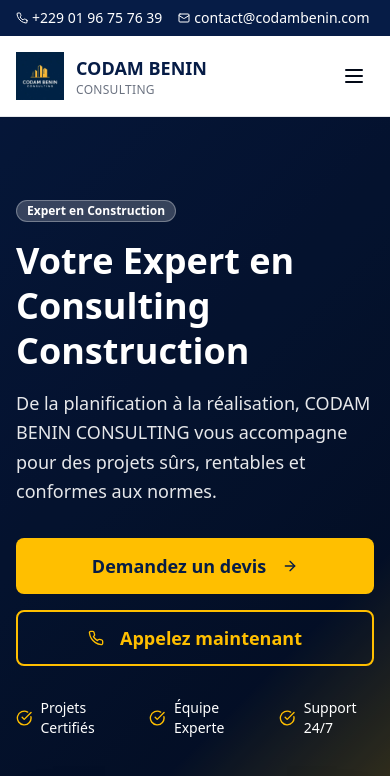
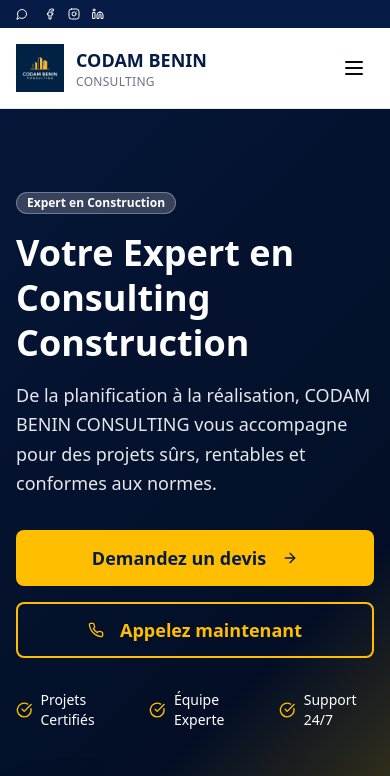
Before and after one commit to amta-repo/codam-build-global, a React (Vite) app: page / in a window 390 px wide. Shown: the top 776 px of the page. Built offline with nearby package versions, Linux system fonts and the light colour scheme; the HTML template or start-up script is replaced by a standard one.

Commit message:
Update header navigation

```diff
--- a/src/components/Header.tsx
+++ b/src/components/Header.tsx
@@ -1,7 +1,7 @@
 import React, { useState } from 'react';
 import { Button } from '@/components/ui/button';
 import { useLanguage } from '@/contexts/LanguageContext';
-import { Menu, X, Phone, Mail } from 'lucide-react';
+import { Menu, X, Phone, Mail, MessageCircle, Instagram, Facebook, Linkedin } from 'lucide-react';
 import { Link, useLocation } from 'react-router-dom';
 import codamLogo from '@/assets/codam-logo.png';
 
@@ -28,13 +28,45 @@ const Header = () => {
         <div className="container mx-auto px-4 py-2">
           <div className="flex justify-between items-center text-sm">
             <div className="flex items-center space-x-4">
-              <div className="flex items-center space-x-1">
-                <Phone className="h-3 w-3" />
-                <span>+229 01 96 75 76 39</span>
-              </div>
-              <div className="flex items-center space-x-1">
+              <a
+                href="https://wa.me/+22901967576639"
+                target="_blank"
+                rel="noopener noreferrer"
+                className="flex items-center space-x-1 hover:opacity-80 transition-opacity"
+              >
+                <MessageCircle className="h-3 w-3" />
+                <span className="hidden sm:inline">+229 01 96 75 76 39</span>
+              </a>
+              <div className="hidden md:flex items-center space-x-1">
                 <Mail className="h-3 w-3" />
                 <span>contact@codambenin.com</span>
+              </div>
+              {/* Social media icons for mobile */}
+              <div className="md:hidden flex items-center space-x-3">
+                <a
+                  href="https://www.facebook.com/codambenin"
+                  target="_blank"
+                  rel="noopener noreferrer"
+                  className="hover:opacity-80 transition-opacity"
+                >
+                  <Facebook className="h-3 w-3" />
+                </a>
+                <a
+                  href="https://www.instagram.com/codambenin"
+                  target="_blank"
+                  rel="noopener noreferrer"
+                  className="hover:opacity-80 transition-opacity"
+                >
+                  <Instagram className="h-3 w-3" />
+                </a>
+                <a
+                  href="https://www.linkedin.com/company/codambenin"
+                  target="_blank"
+                  rel="noopener noreferrer"
+                  className="hover:opacity-80 transition-opacity"
+                >
+                  <Linkedin className="h-3 w-3" />
+                </a>
               </div>
             </div>
             <div className="hidden md:flex items-center space-x-2">
```
